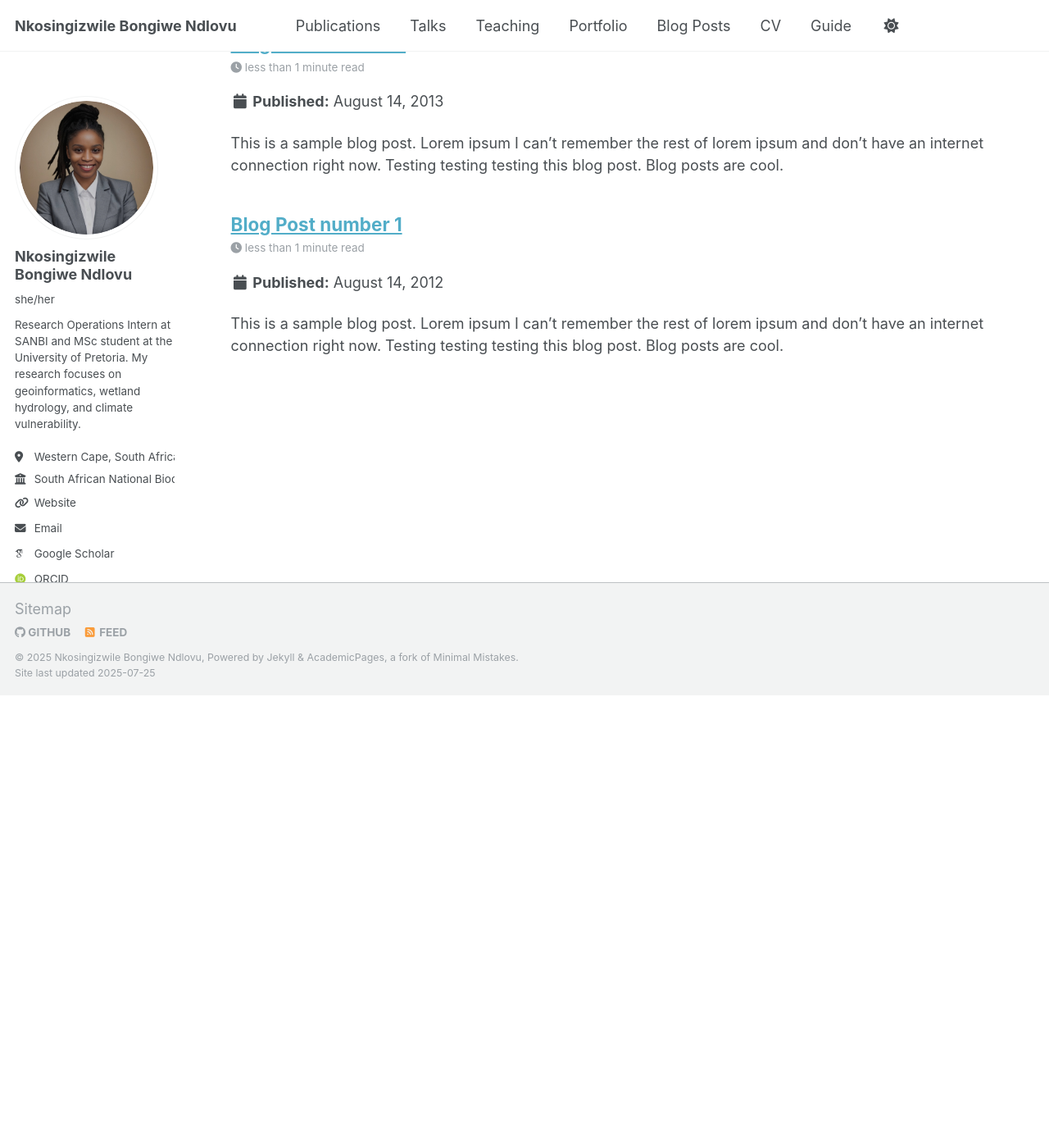
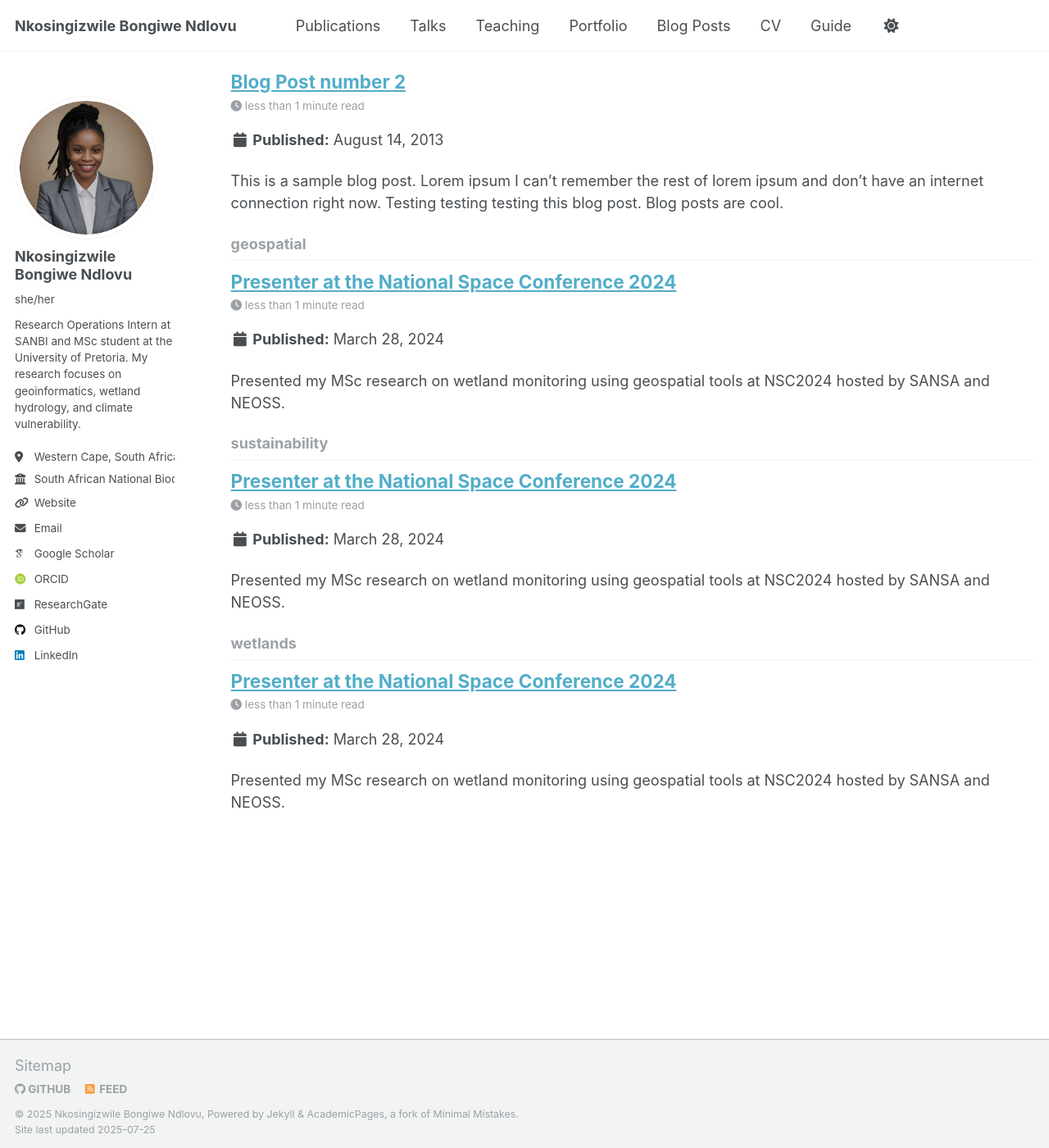
Before and after one commit to Nkosizwi/NB-Ndlovu.github.io, a Jekyll site: the page built from _pages/tag-archive.html, in a window 1280 px wide and 1400 px high, scrolled down 2985 px. Shown: the whole window at 82% size. Built offline with Jekyll 4.4.1, drawn with Linux system fonts in a browser that asks for light colours; some web fonts are replaced; a script that is not in the unit is left out; before the commit the page ends 3833 px from its top, so only the background shows below that; some of the changed text lies outside the part shown.

Commit message:
Update 2012-08-14-blog-post-1.md

```diff
--- a/_posts/2012-08-14-blog-post-1.md
+++ b/_posts/2012-08-14-blog-post-1.md
@@ -1,20 +1,60 @@
 ---
-title: 'Blog Post number 1'
-date: 2012-08-14
-permalink: /posts/2012/08/blog-post-1/
-tags:
-  - cool posts
-  - category1
-  - category2
+title: "Presenter at the National Space Conference 2024"
+excerpt: "Presented my MSc research on wetland monitoring using geospatial tools at NSC2024 hosted by SANSA and NEOSS."
+collection: posts
+date: 2024-03-28
+tags: [SANSA, NSC2024, geospatial, sustainability, wetlands]
 ---
 
-This is a sample blog post. Lorem ipsum I can't remember the rest of lorem ipsum and don't have an internet connection right now. Testing testing testing this blog post. Blog posts are cool.
+![NSC 2024 Banner](/images/nsc2024-banner.jpg)
 
-Headings are cool
-======
+I was honoured to present my **MSc research** at the **National Space Conference 2024**, hosted by the **South African National Space Agency (SANSA)** in collaboration with **NEOSS**, held at the **CSIR International Convention Centre in Pretoria**.
 
-You can have many headings
-======
+The **theme of the conference** was:
 
-Aren't headings cool?
-------
+> 🛰️ **“Harnessing Space Science for Environmental Sustainability”**
+
+---
+
+### 🧪 My Presentation
+
+My talk explored how **remote sensing and GIS tools** can be used to monitor **hydrological regime changes** in lacustrine wetlands on the Maputaland Coastal Plain, contributing to:
+
+- **SDG 6.6.1a** – Tracking changes in water-related ecosystems
+- **Kunming-Montreal Global Biodiversity Framework Goal A** – Biodiversity conservation
+
+---
+
+### 📽️ Watch My Presentation
+
+<iframe width="100%" height="400" src="https://www.youtube.com/embed/YOUR_VIDEO_ID" frameborder="0" allowfullscreen></iframe>
+
+🔗 [Watch on YouTube](https://www.youtube.com/watch?v=YOUR_VIDEO_ID)
+
+---
+
+### 📄 Download My Slides
+
+📥 [Download presentation PDF](/images/nsc2024-presentation.pdf)
+
+---
+
+### 📰 Featured By University of Pretoria
+
+🗞️ [UP Students Shine at National Space Conference – UP News](https://www.up.ac.za/faculty-of-natural-agricultural-sciences/news/post_3216727-university-of-pretoria-students-shine-at-national-space-conference)
+
+---
+
+### 🔗 Also Featured On LinkedIn
+
+🔗 [View My LinkedIn Post](https://www.linkedin.com/posts/nkosingizwile-ndlovu-96a1aa108_nsc2024-sansa-neoss-activity-7239186898529751041-saBN)
+
+---
+
+### 🗓️ Event Details
+
+- **Event**: National Space Conference 2024
+- **Role**: Presenter
+- **Location**: CSIR International Convention Centre, Pretoria
+- **Date**: March 28, 2024
+- **Organizers**: SANSA & NEOSS
```
